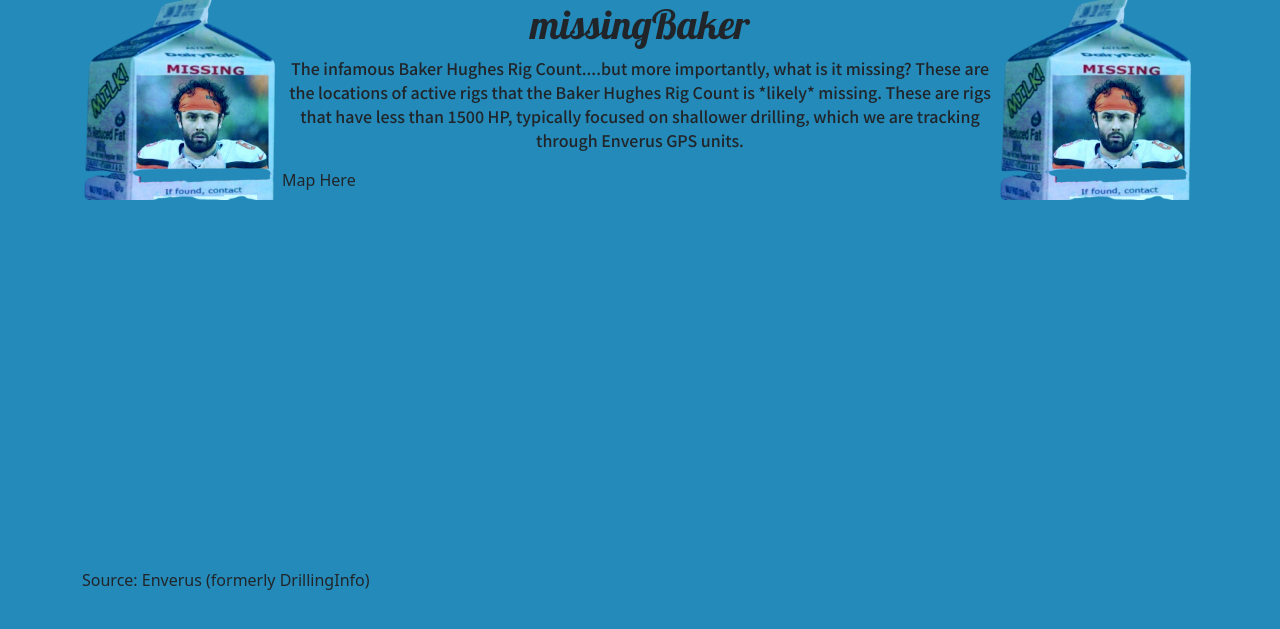
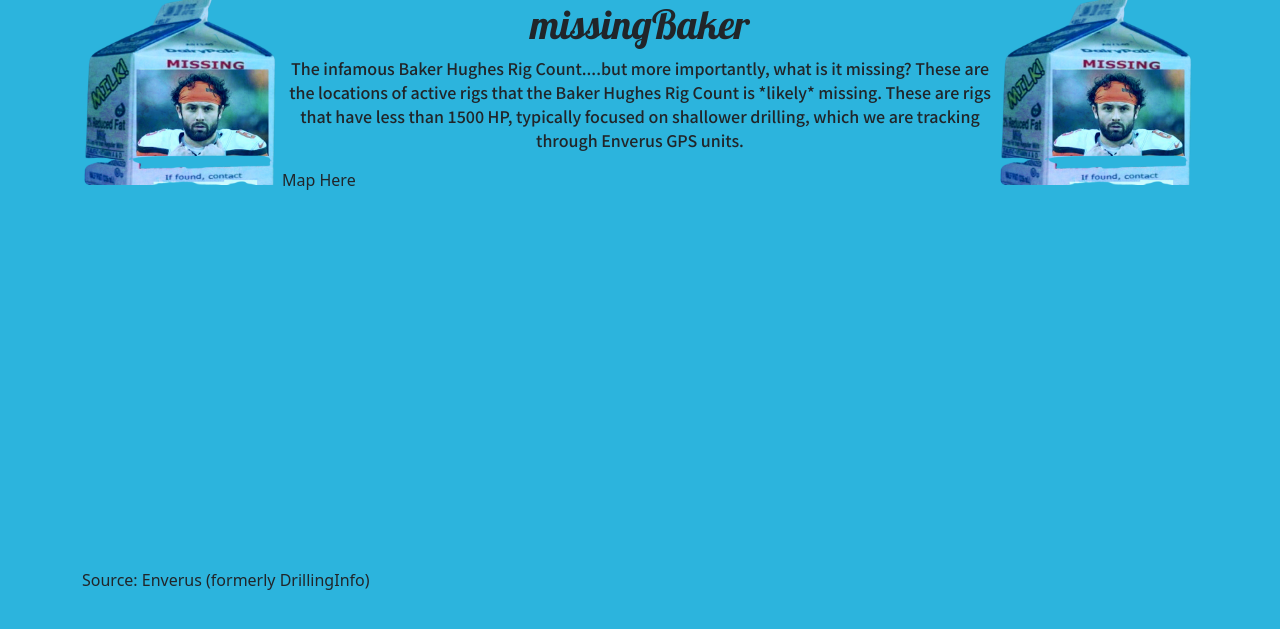
Before and after one commit to Sina2192/missingBaker, a PHP site: page / in a window 1280 px wide. Shown: the top 629 px of the page. Run offline with PHP 8.4, Linux system fonts and the light colour scheme; some libraries are stand-ins or nearby versions.

Commit message:
Change background color

```diff
--- a/public/style.css
+++ b/public/style.css
@@ -16,6 +16,7 @@
 img {
   height: 200px;
   width: 200px;
+  padding-bottom: 15px;
 }
 
 #leftThumbnail {
@@ -32,11 +33,11 @@
 }
 
 .container {
-  background-color: rgb(35, 138, 185);
+  background-color: rgb(44, 180, 221);
 }
 
 body {
-  background-color:rgb(35, 138, 185);
+  background-color:rgb(44, 180, 221);
   height: 100%;
   margin: 0;
   padding: 0;
```
